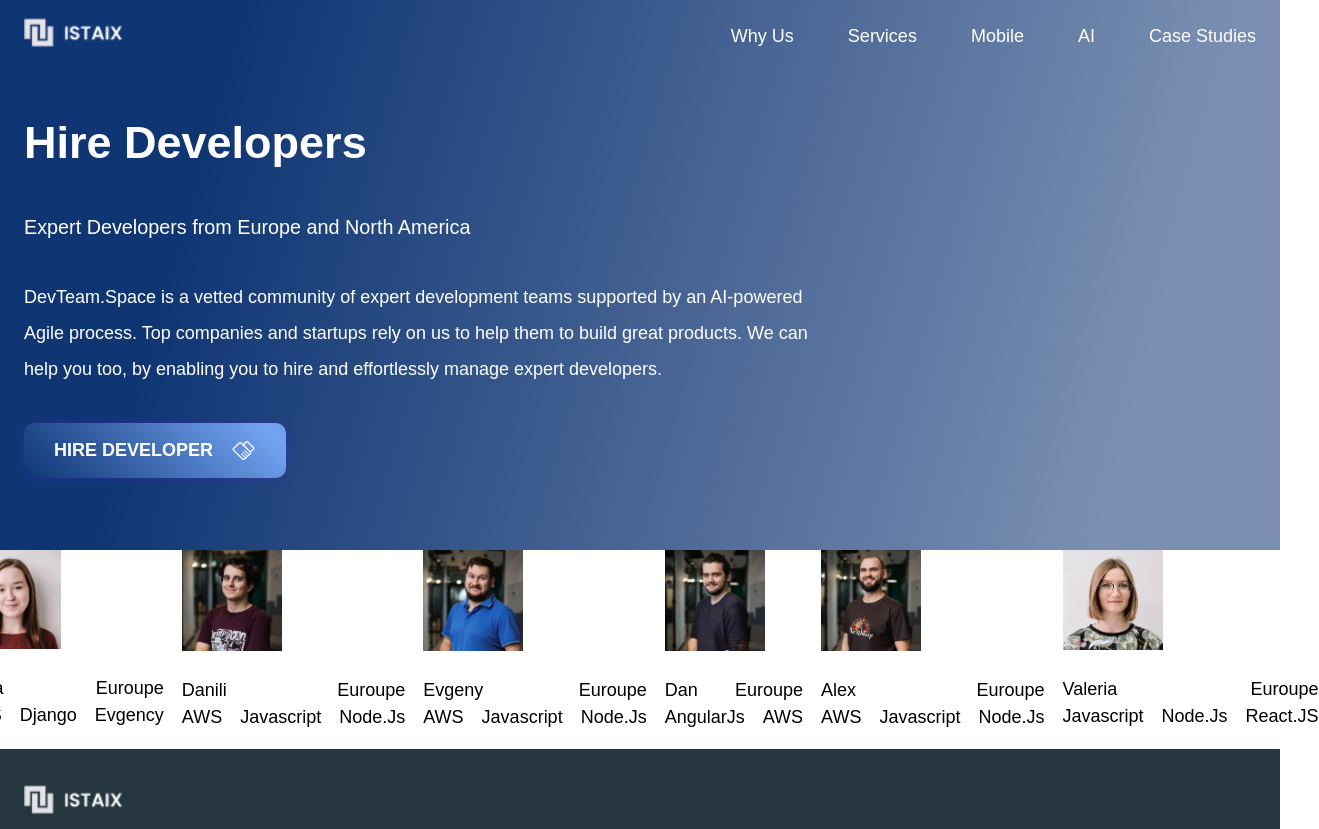
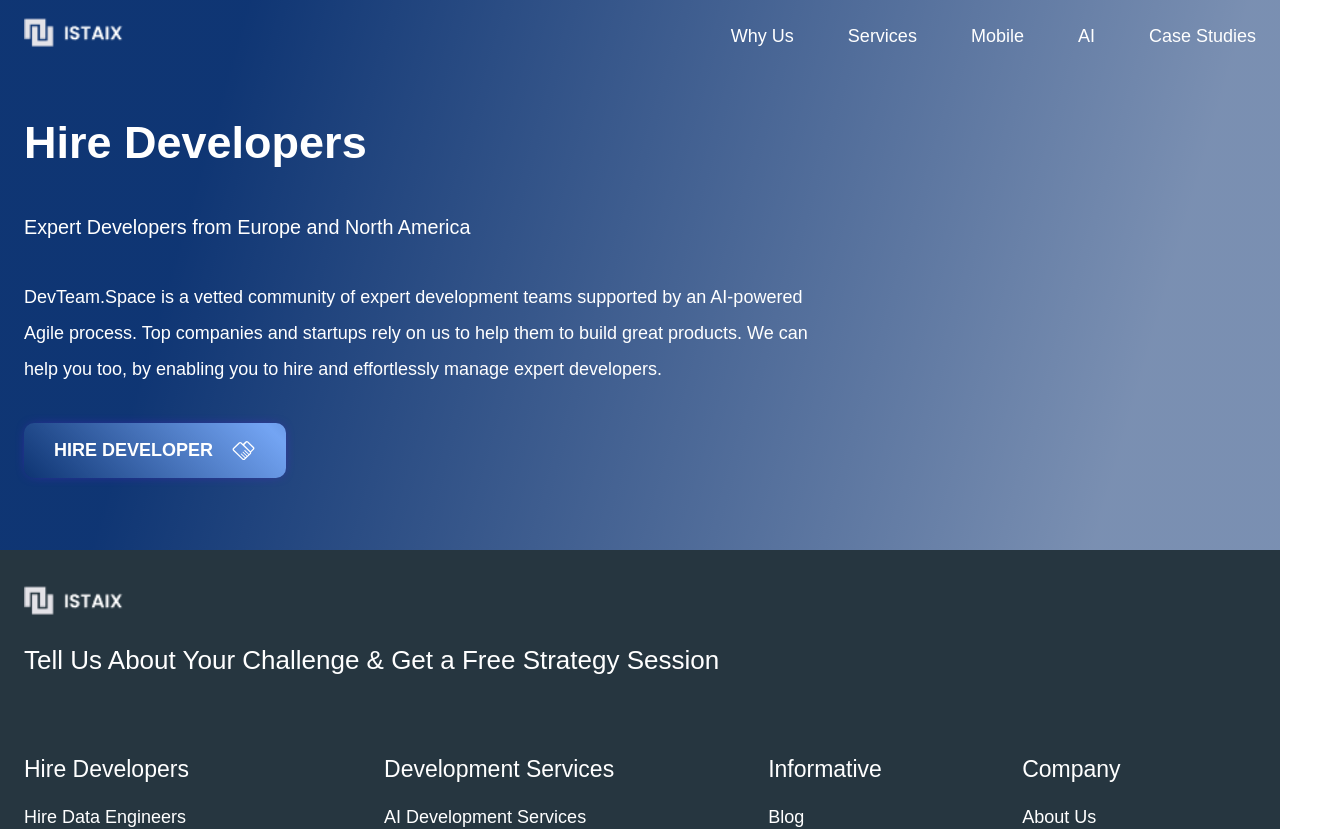
Before and after one commit to maestro418/fwork-landing, a React (Create React App) app: page / in a window 1280 px wide. Shown: the top 829 px of the page, 1319 px wide, since content can reach past the window. Built offline with nearby package versions, Linux system fonts and the light colour scheme.

Commit message:
feat: update hoem page
Co-authored by: flying7777 <spacecalian0121@gmail.com>

```diff
--- a/src/pages/home.tsx
+++ b/src/pages/home.tsx
@@ -70,9 +70,10 @@ const Home = () => {
         <Layout>
             <StyledHome>
                 <div className="d center gap">
-                    {devContents.map((i, k) => (
+                    {/* {devContents.map((i, k) => (
                         <DevCard key={k} avatar={i.avatar} name={i.name} uid={i.uid} location={i.location} skill={i.skill} />
-                    ))}
+                    ))} */}
+
                 </div>
             </StyledHome>
         </Layout>
```
